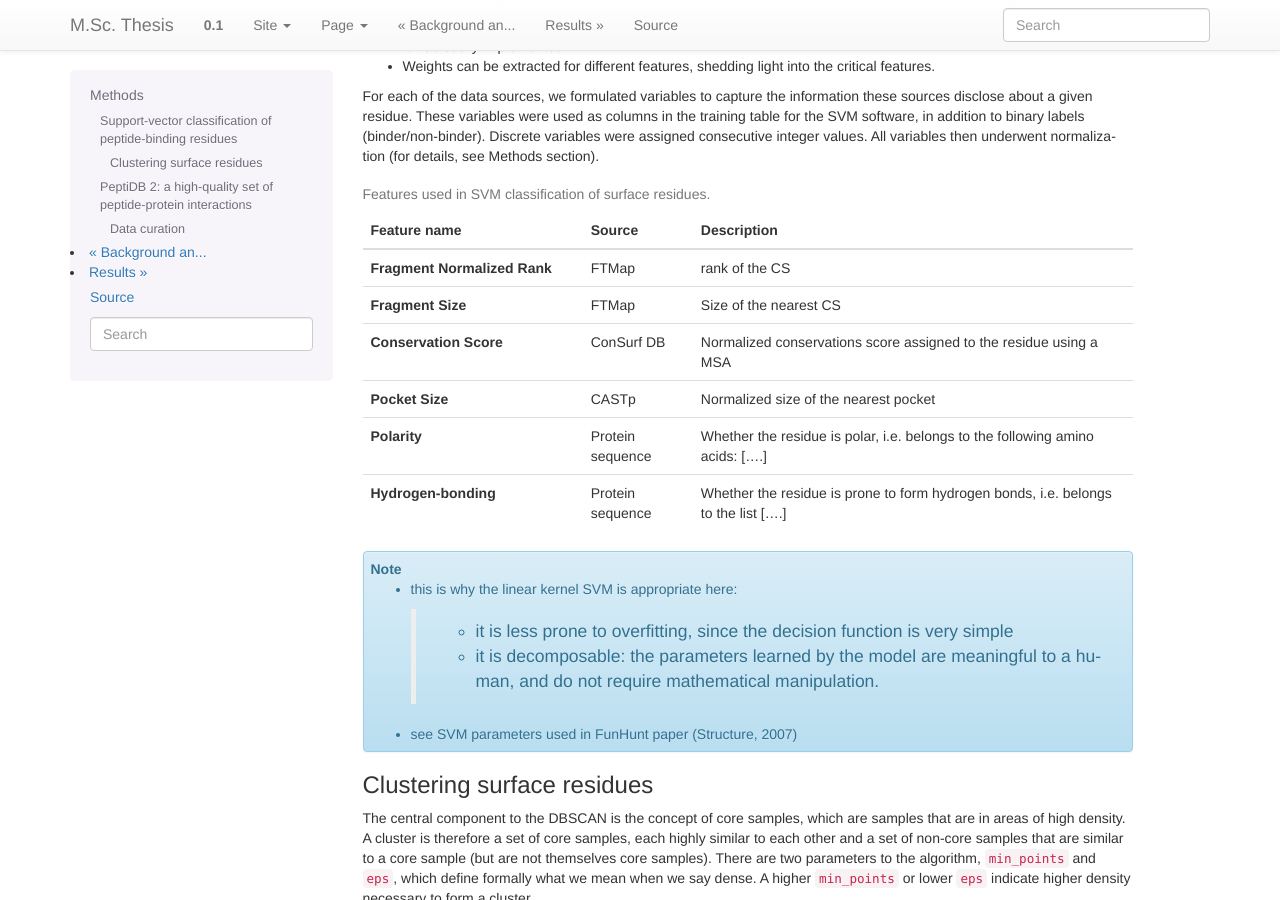
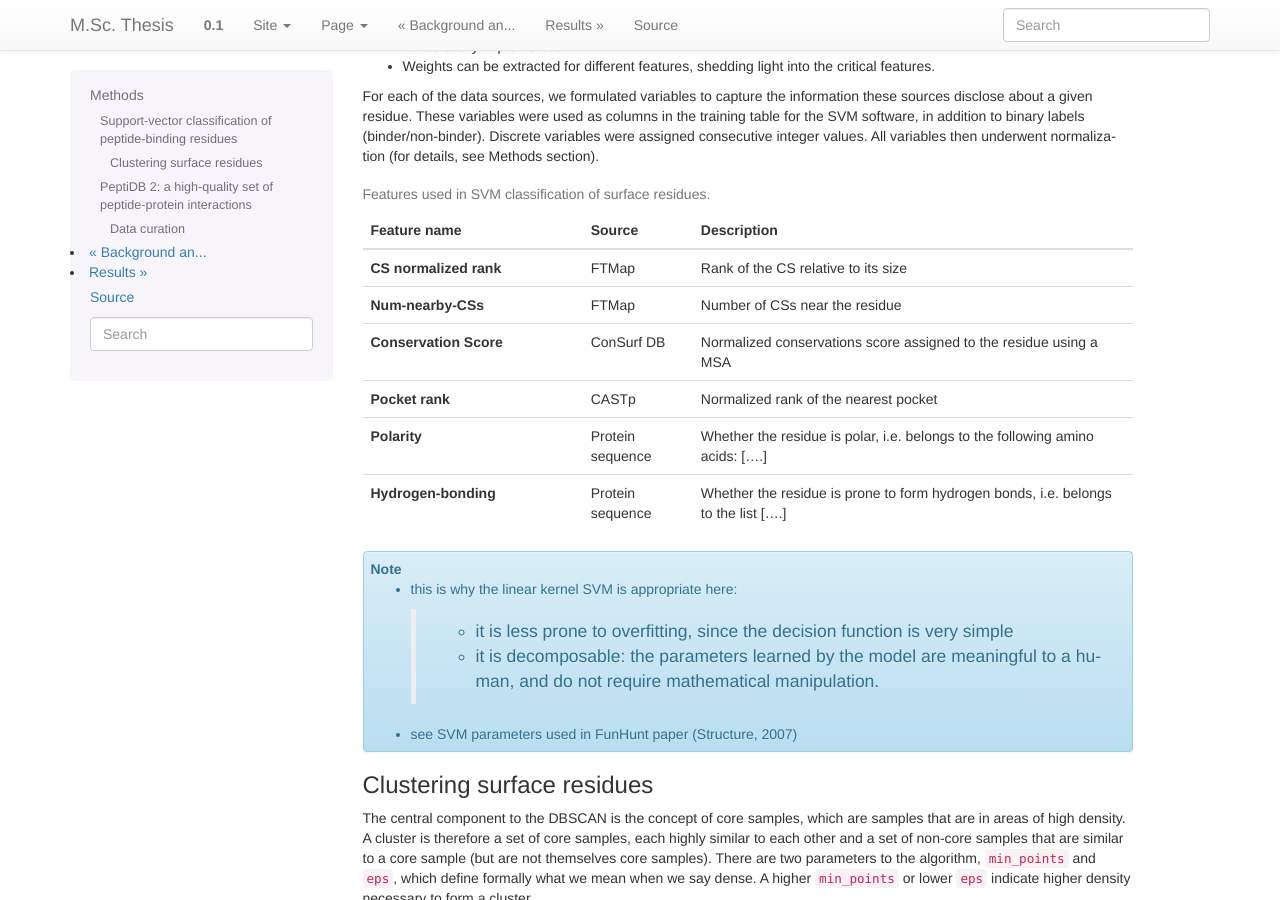
Before and after one commit to assaff/msc-thesis, a Sphinx documentation site: the page built from source/methods.rst, in a window 1280 px wide and 900 px high, scrolled down 307 px. Built offline with Sphinx 7.4.7, drawn with Linux system fonts in a browser that asks for light colours; formulas are drawn with MathJax 3.

Commit message:
fixed the feature table in methods

```diff
--- a/source/methods.rst
+++ b/source/methods.rst
@@ -46,19 +46,19 @@ section).
     * - Feature name
       - Source
       - Description
-    * - Fragment Normalized Rank
+    * - CS normalized rank
       - FTMap
-      - rank of the CS
-    * - Fragment Size
+      - Rank of the CS relative to its size
+    * - Num-nearby-CSs
       - FTMap
-      - Size of the nearest CS
+      - Number of CSs near the residue
     * - Conservation Score
       - ConSurf DB
       - Normalized conservations score assigned to
         the residue using a MSA
-    * - Pocket Size
+    * - Pocket rank
       - CASTp
-      - Normalized size of the nearest pocket
+      - Normalized rank of the nearest pocket
     * - Polarity
       - Protein sequence
       - Whether the residue is polar, i.e. belongs to the following
```
